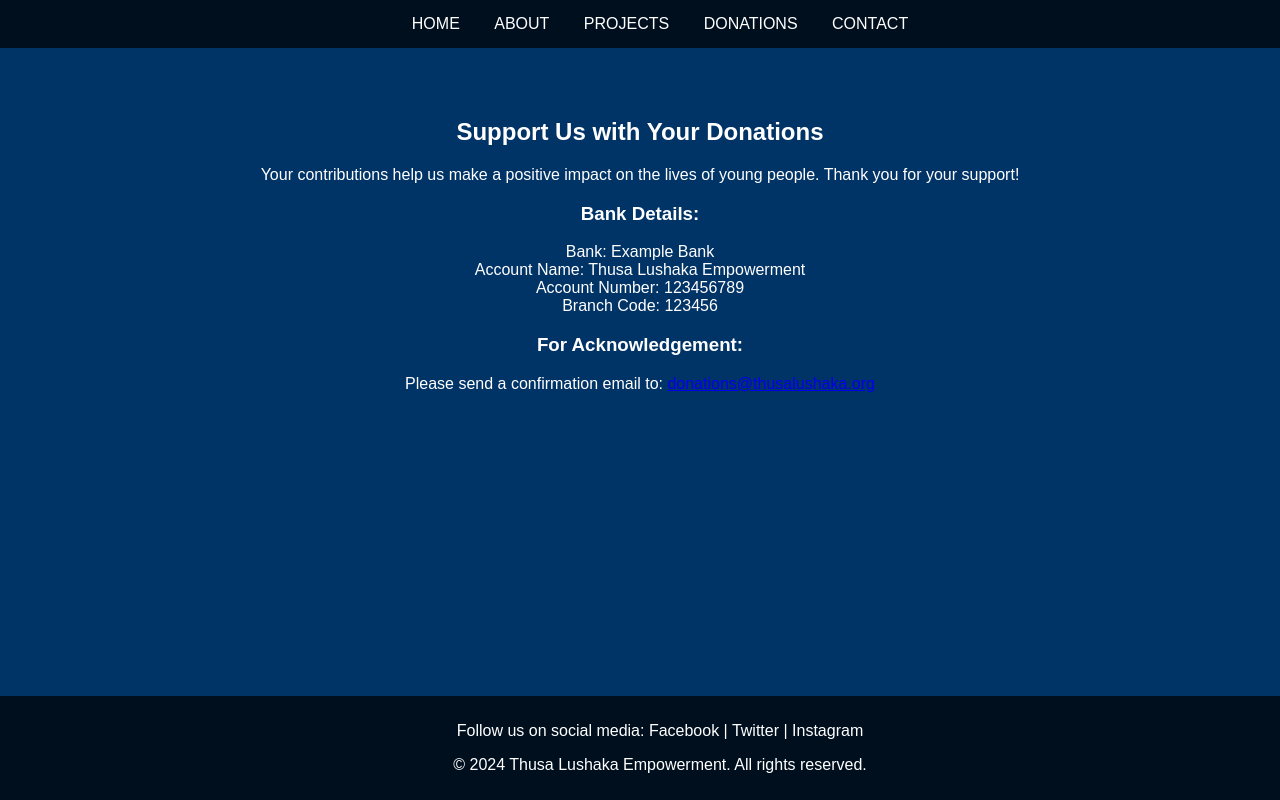
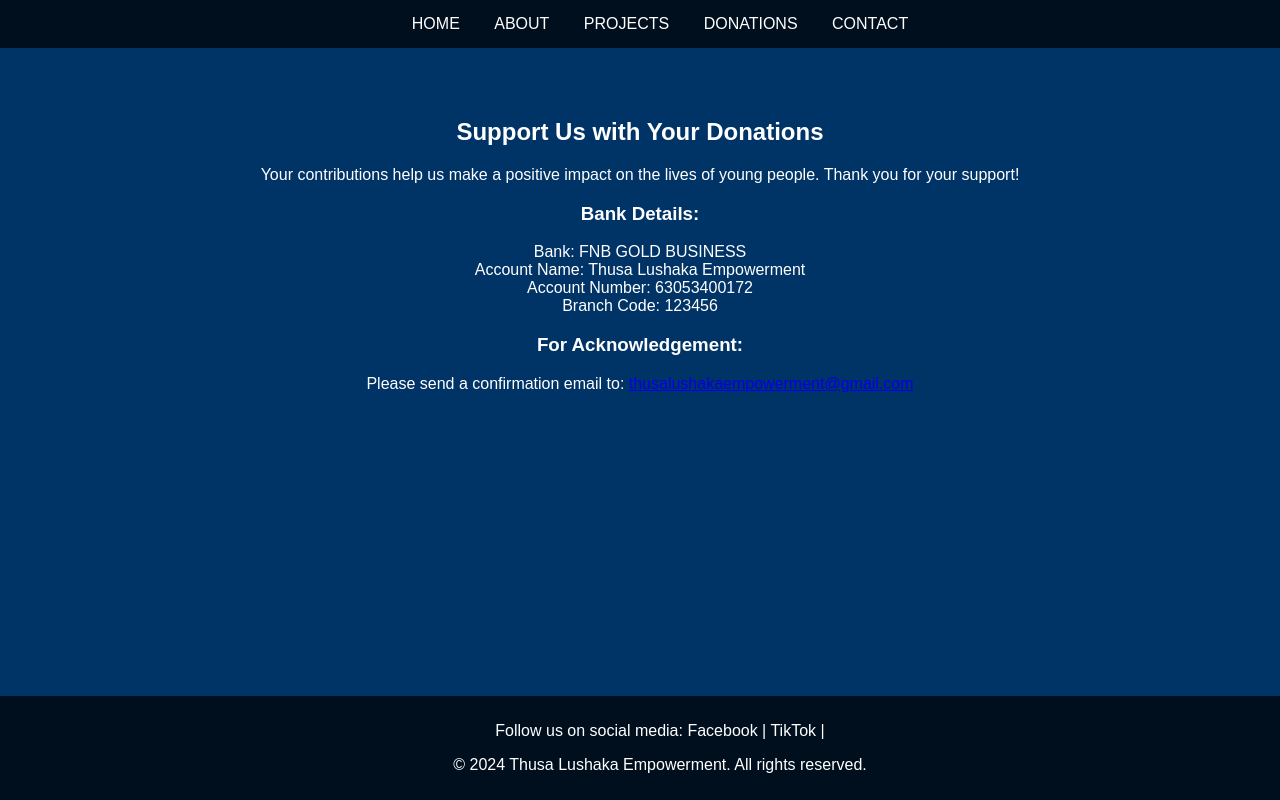
Before and after one commit to PhethaniMW/NGO-Website, a plain HTML site: page Donations.html in a window 1280 px wide. Shown: the top 800 px of the page. Drawn offline with Linux system fonts and the light colour scheme.

Commit message:
Update Donations.html

```diff
--- a/Donations.html
+++ b/Donations.html
@@ -69,21 +69,20 @@
         <h2>Support Us with Your Donations</h2>
         <p>Your contributions help us make a positive impact on the lives of young people. Thank you for your support!</p>
         <h3>Bank Details:</h3>
-        <p>Bank: Example Bank<br>
+        <p>Bank: FNB GOLD BUSINESS<br>
         Account Name: Thusa Lushaka Empowerment<br>
-        Account Number: 123456789<br>
+        Account Number: 63053400172<br>
         Branch Code: 123456</p>
 
         <h3>For Acknowledgement:</h3>
-        <p>Please send a confirmation email to: <a href="mailto:donations@thusalushaka.org">donations@thusalushaka.org</a></p>
+        <p>Please send a confirmation email to: <a href="thusalushakaempowerment@gmail.com">thusalushakaempowerment@gmail.com</a></p>
     </div>
 
     <!-- Footer -->
     <div class="footer">
         <p>Follow us on social media:
             <a href="#">Facebook</a> |
-            <a href="#">Twitter</a> |
-            <a href="#">Instagram</a>
+            <a href="#">TikTok</a> |
         </p>
         <p>&copy; 2024 Thusa Lushaka Empowerment. All rights reserved.</p>
     </div>
```
